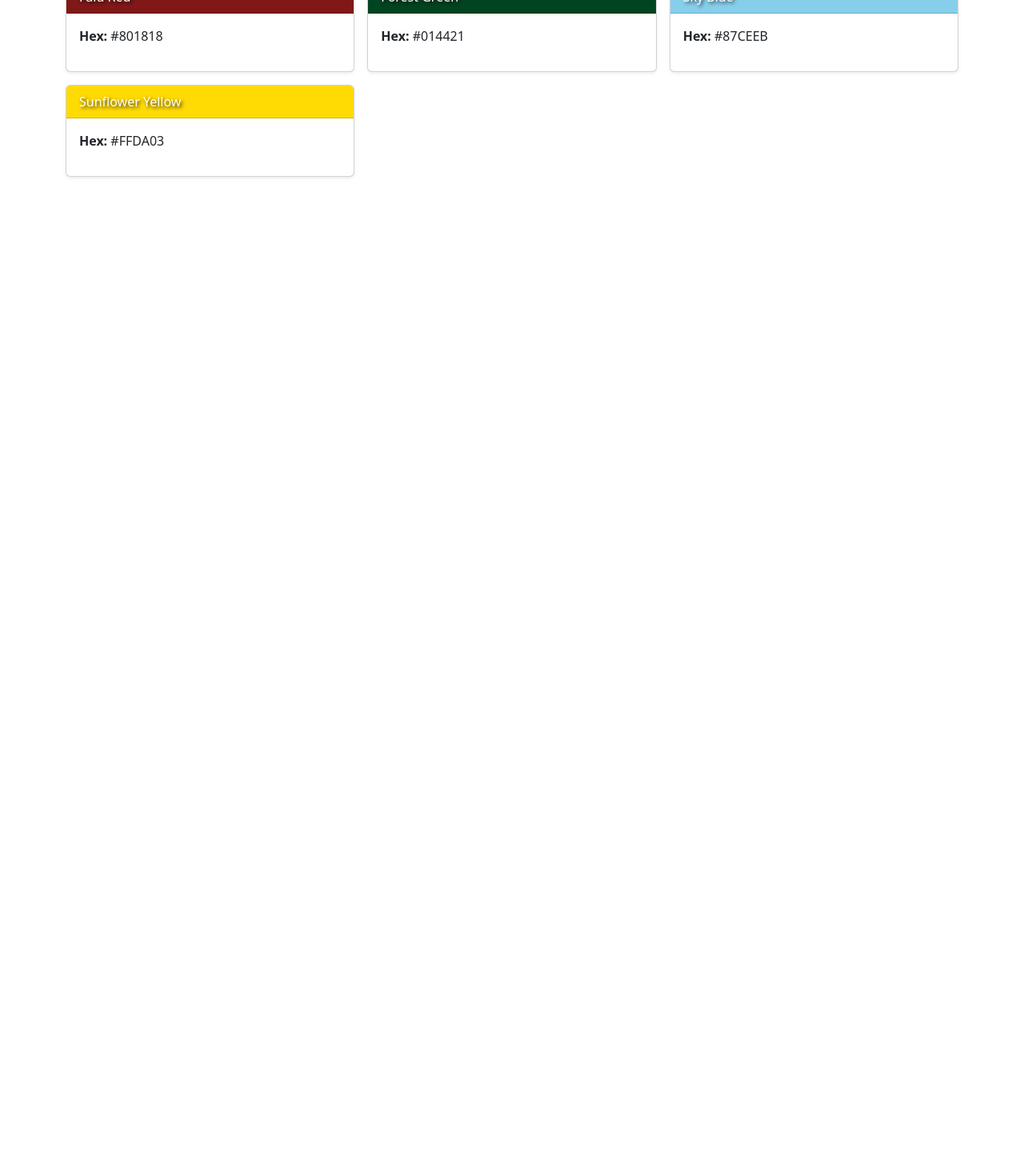
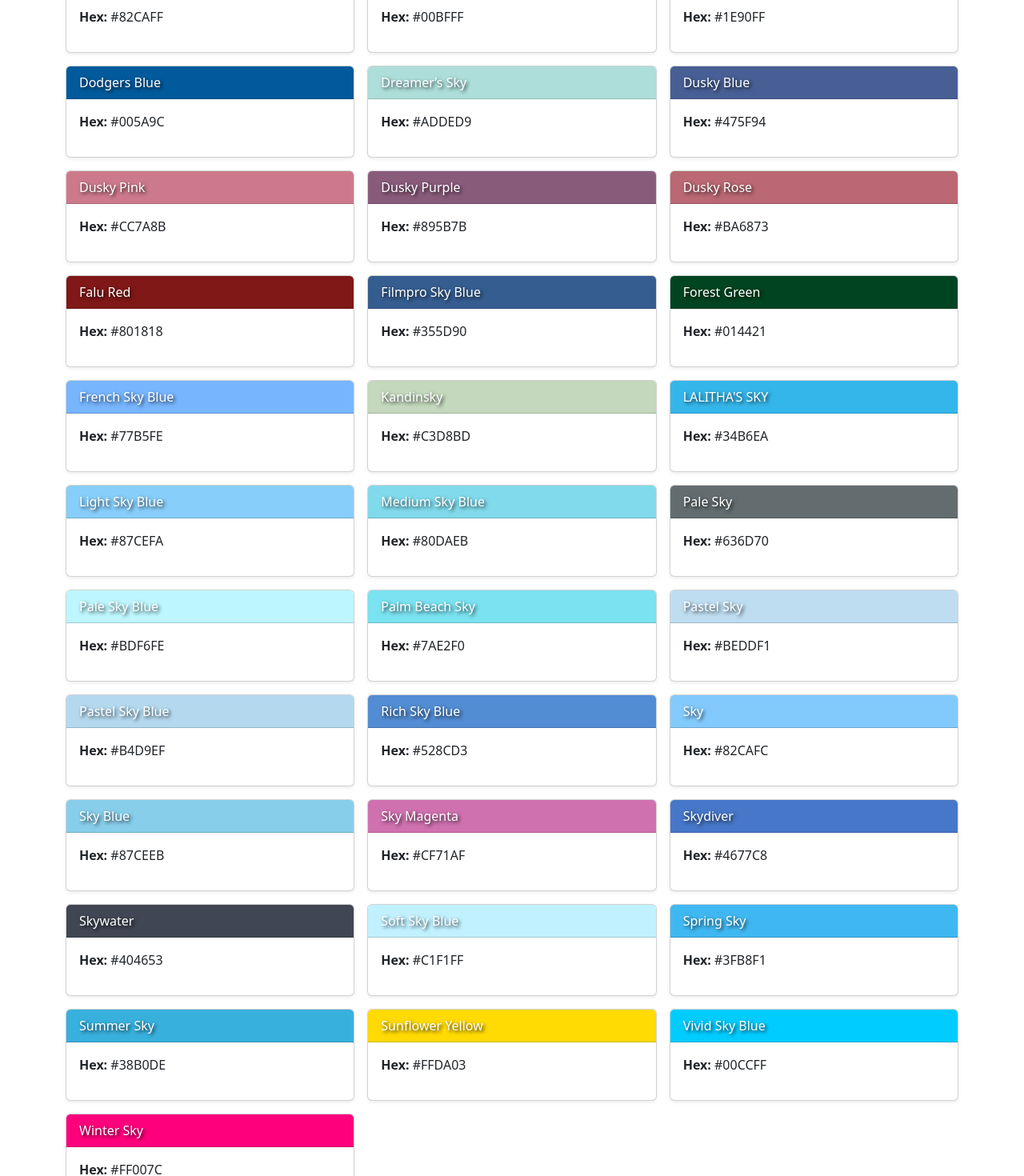
Before and after one commit to inBrackets/ColourGallery, an Angular app: page / in a window 1280 px wide. Shown: the part 320-1790 px from the top of the page at 80% size. Before the commit the page ends 800 px from the top, so only its background shows below. Built offline with nearby package versions, Linux system fonts and the light colour scheme.

Commit message:
add more colours

```diff
--- a/src/app/color-gallery/color-gallery.component.html
+++ b/src/app/color-gallery/color-gallery.component.html
@@ -1,4 +1,3 @@
-<p>color-gallery works!</p>
 <div class="container my-4">
   <h2 class="mb-4">🎨 Color Gallery</h2>
 
--- a/src/app/color-gallery/color-gallery.component.ts
+++ b/src/app/color-gallery/color-gallery.component.ts
@@ -23,13 +23,50 @@ export class ColorGalleryComponent {
   colors: ColorTile[] = [
     // order by title
     // sources: https://color-register.org/
+
+    // {title: '', hex: '', description: ''},
+    // {title: '', hex: '', description: ''},
+    // {title: '', hex: '', description: ''},
+
+
+
     {title: 'Bright Sky Blue', hex: '#02CCFE', description: ''},
     {title: 'Crimson Red', hex: '#990000', description: ''},
     {title: 'Dark Sky Blue', hex: '#8CBED6', description: ''},
+    {title: 'Day Sky Blue', hex: '#82CAFF', description: ''},
+    {title: 'Deep Sky Blue', hex: '#00BFFF', description: ''},
+    {title: 'Dodger Blue', hex: '#1E90FF', description: ''},
+    {title: 'Dodgers Blue', hex: '#005A9C', description: ''},
+    {title: 'Dreamer’s Sky', hex: '#ADDED9', description: ''},
+    {title: 'Dusky Blue', hex: '#475F94', description: ''},
+    {title: 'Dusky Pink', hex: '#CC7A8B', description: ''},
+    {title: 'Dusky Purple', hex: '#895B7B', description: ''},
+    {title: 'Dusky Rose', hex: '#BA6873', description: ''},
     {title: 'Falu Red', hex: '#801818', description: ''},
+    {title: 'Filmpro Sky Blue', hex: '#355D90', description: ''},
     {title: 'Forest Green', hex: '#014421', description: ''},
+    {title: 'French Sky Blue', hex: '#77B5FE', description: ''},
+    {title: 'Kandinsky', hex: '#C3D8BD', description: ''},
+    {title: 'LALITHA\'S SKY', hex: '#34B6EA', description: ''},
+    {title: 'Light Sky Blue', hex: '#87CEFA', description: ''},
+    {title: 'Medium Sky Blue', hex: '#80DAEB', description: ''},
+    {title: 'Pale Sky', hex: '#636D70', description: ''},
+    {title: 'Pale Sky Blue', hex: '#BDF6FE', description: ''},
+    {title: 'Palm Beach Sky', hex: '#7AE2F0', description: ''},
+    {title: 'Pastel Sky', hex: '#BEDDF1', description: ''},
+    {title: 'Pastel Sky Blue', hex: '#B4D9EF', description: ''},
+    {title: 'Rich Sky Blue', hex: '#528CD3', description: ''},
+    {title: 'Sky', hex: '#82CAFC', description: ''},
     {title: 'Sky Blue', hex: '#87CEEB', description: ''},
+    {title: 'Sky Magenta', hex: '#CF71AF', description: ''},
+    {title: 'Skydiver', hex: '#4677C8', description: ''},
+    {title: 'Skywater', hex: '#404653', description: ''},
+    {title: 'Soft Sky Blue', hex: '#C1F1FF', description: ''},
+    {title: 'Spring Sky', hex: '#3FB8F1', description: ''},
+    {title: 'Summer Sky', hex: '#38B0DE', description: ''},
     {title: 'Sunflower Yellow', hex: '#FFDA03', description: ''},
+    {title: 'Vivid Sky Blue', hex: '#00CCFF', description: ''},
+    {title: 'Winter Sky', hex: '#FF007C', description: ''},
 
   ];
 
```
